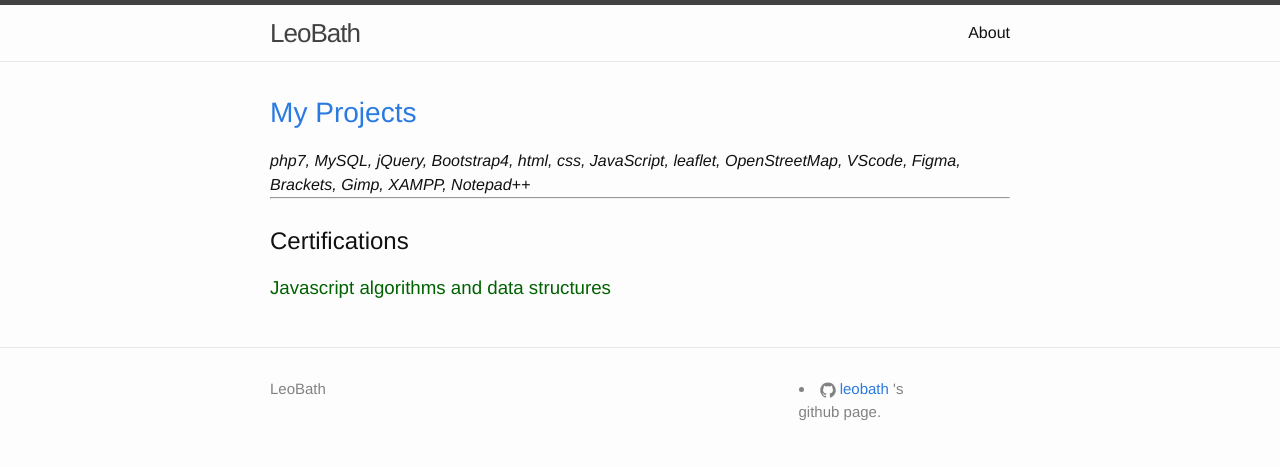
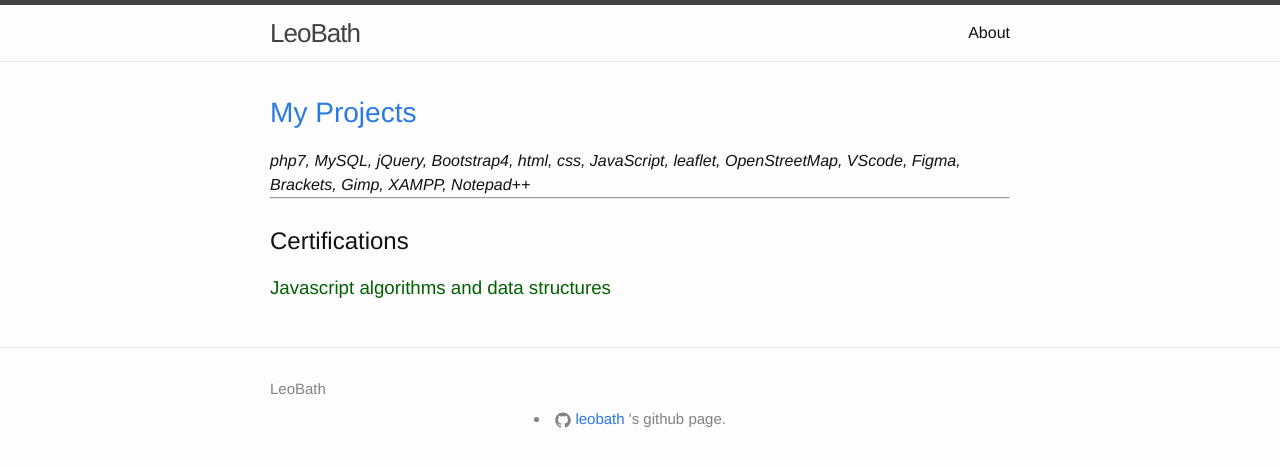
Before and after one commit to leobath/leobath.github.io, a Jekyll site: the page built from index.html, in a window 1280 px wide. Shown: the top 467 px of the page. Built offline with Jekyll 4.4.1, drawn with Linux system fonts in a browser that asks for light colours.

Commit message:
Update footer.html

```diff
--- a/_includes/footer.html
+++ b/_includes/footer.html
@@ -24,7 +24,7 @@
         </ul>
       </div>
 
-      <div class="footer-col footer-col-2 text-right">
+      <div class="footer-col footer-col-1 text-right">
         <!--<p>{{ site.description }}</p>-->
         {% if site.github_username %}
           <li>
```
